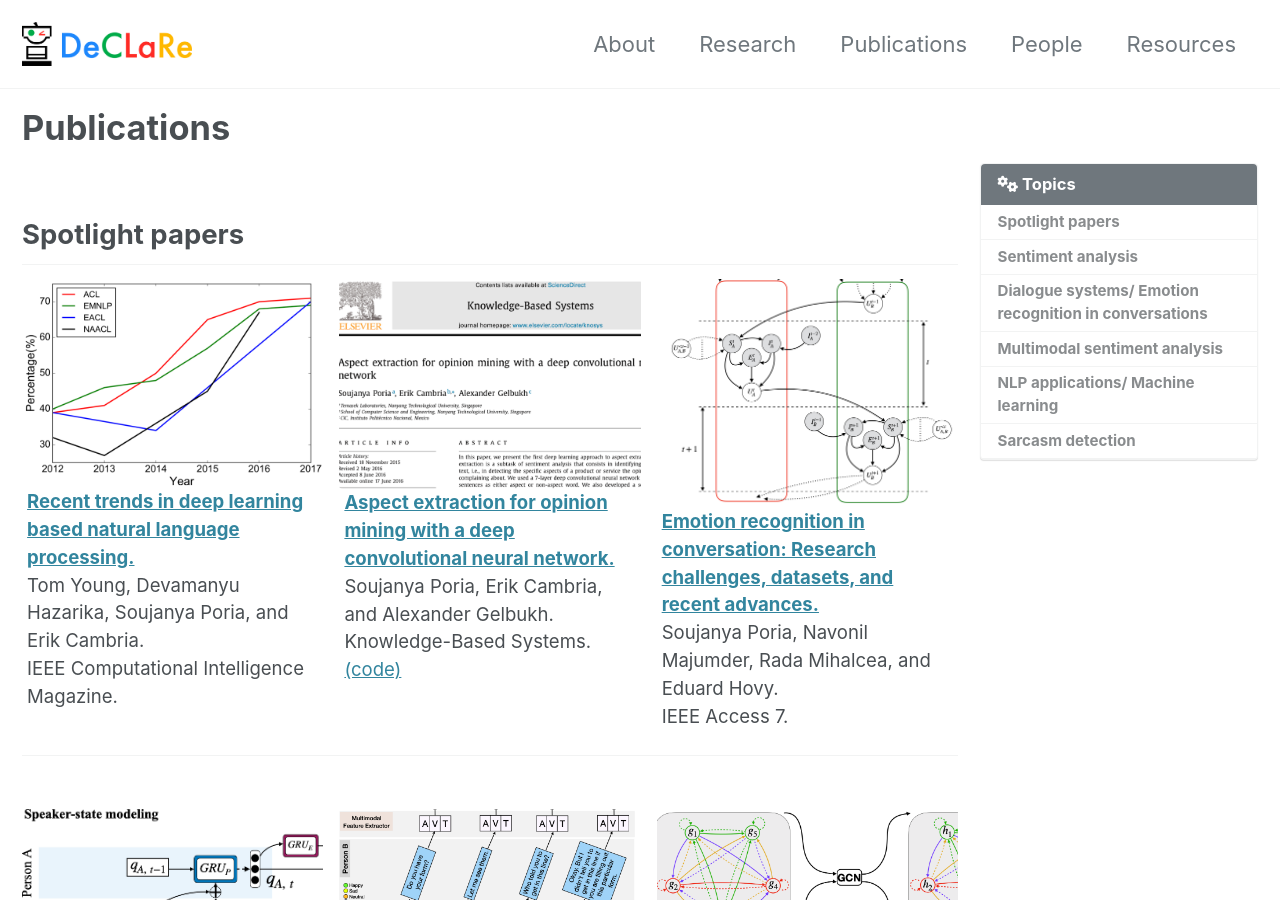
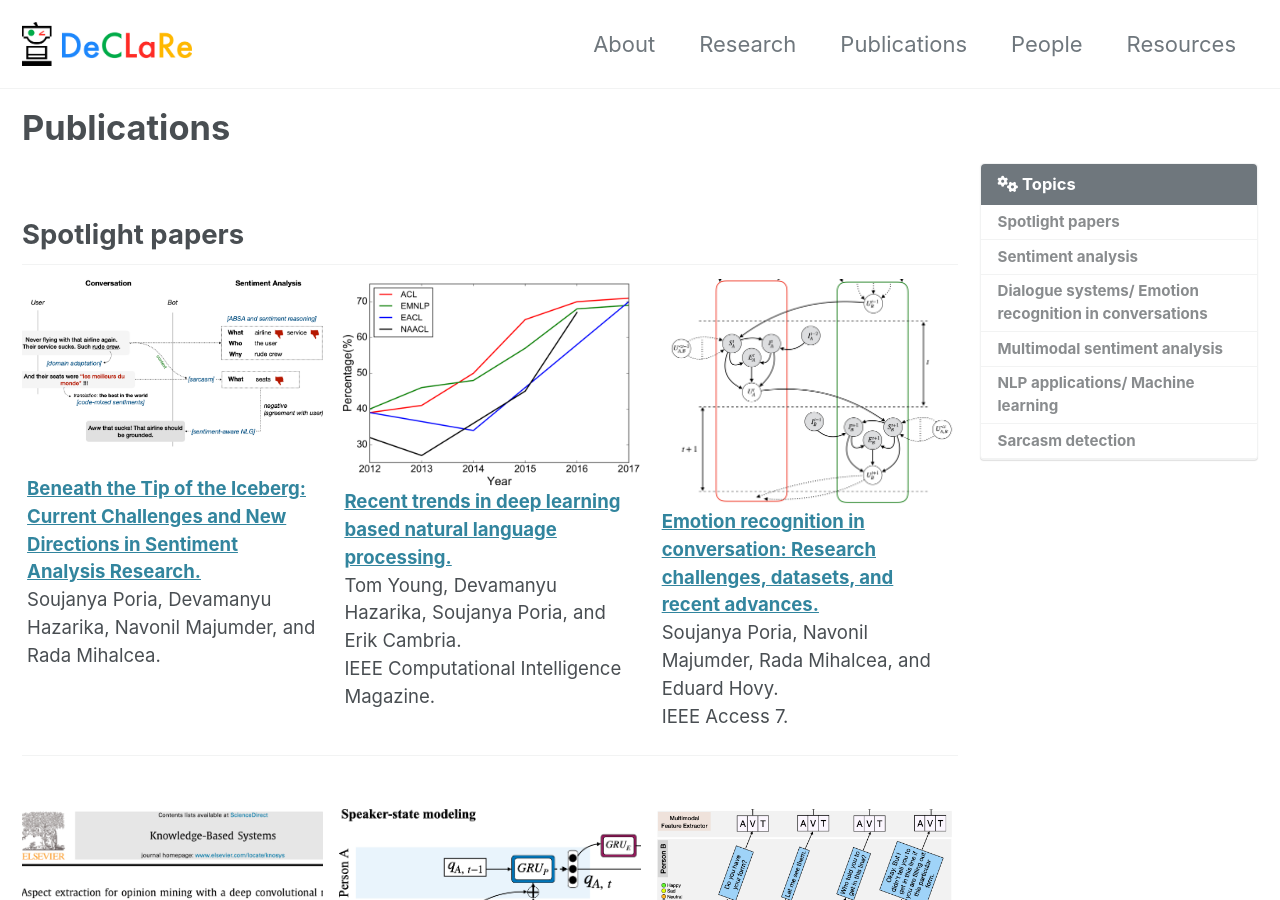
Before and after one commit to declare-lab/declare-lab.github.io, a Jekyll site: the page built from _pages/publications.md, in a window 1280 px wide and 900 px high. Built offline with Jekyll 4.4.1, drawn with Linux system fonts in a browser that asks for light colours; cached includes are drawn as plain includes; nearby versions of some CDN libraries; some of the changed text lies outside the part shown.

Commit message:
Add SA paper to publications

```diff
--- a/_pages/publications.md
+++ b/_pages/publications.md
@@ -11,20 +11,22 @@ toc_sticky: true
 articlecolour: "#00001a"
 
 spotlight1:
+  - image_path: /assets/images/papers/sentiment_analysis_new_directions.png
+    excerpt: " <br> **[Beneath the Tip of the Iceberg: Current Challenges and New Directions in Sentiment Analysis Research.](/assets/pdfs/Sentiment_Analysis_New_Directions.pdf)** <br> Soujanya Poria, Devamanyu Hazarika, Navonil Majumder, and Rada Mihalcea."
   - image_path: /assets/images/papers/recent_trends_in_nlp.png
     excerpt: "**[Recent trends in deep learning based natural language processing.](https://ieeexplore.ieee.org/abstract/document/8416973)** <br> Tom Young, Devamanyu Hazarika, Soujanya Poria, and Erik Cambria.   <br> IEEE Computational Intelligence Magazine."
-  - image_path: /assets/images/papers/aspect_extraction.png
-    excerpt: "**[Aspect extraction for opinion mining with a deep convolutional neural network.](https://www.sciencedirect.com/science/article/abs/pii/S0950705116301721)** <br> Soujanya Poria, Erik Cambria, and Alexander Gelbukh.   <br> Knowledge-Based Systems. [(code)](https://github.com/soujanyaporia/aspect-extraction)"
   - image_path: /assets/images/papers/erc.png
     excerpt: "**[Emotion recognition in conversation: Research challenges, datasets, and recent advances.](https://ieeexplore.ieee.org/abstract/document/8764449/)** <br> Soujanya Poria, Navonil Majumder, Rada Mihalcea, and Eduard Hovy.   <br> IEEE Access 7."
 spotlight2:
+  - image_path: /assets/images/papers/aspect_extraction.png
+    excerpt: "**[Aspect extraction for opinion mining with a deep convolutional neural network.](https://www.sciencedirect.com/science/article/abs/pii/S0950705116301721)** <br> Soujanya Poria, Erik Cambria, and Alexander Gelbukh.   <br> Knowledge-Based Systems. [(code)](https://github.com/soujanyaporia/aspect-extraction)"
   - image_path: /assets/images/papers/dialogueRNN.png
     excerpt: "**[Dialoguernn: An attentive rnn for emotion detection in conversations.](https://arxiv.org/pdf/1811.00405.pdf)** <br> Navonil Majumder, Soujanya Poria, Devamanyu Hazarika, Rada Mihalcea, Alexander Gelbukh, and Erik Cambria.   <br> AAAI 2019.  [(code)](https://github.com/SenticNet/conv-emotion/)"
   - image_path: /assets/images/papers/cmn.png
     excerpt: "**[Conversational memory network for emotion recognition in dyadic dialogue videos.](http://www.aclweb.org/anthology/N18-1193)** <br> Devamanyu Hazarika, Soujanya Poria, Amir Zadeh, Erik Cambria, Louis-Philippe Morency, and Roger Zimmermann.  <br> NAACL 2018.  [(code)](https://github.com/SenticNet/conv-emotion/)"
+spotlight3:
   - image_path: /assets/images/papers/dialogueGCN.png
     excerpt: "**[Dialoguegcn: A graph convolutional neural network for emotion recognition in conversation.](https://www.aclweb.org/anthology/D19-1015.pdf)** <br> Deepanway Ghosal, Navonil Majumder, Soujanya Poria, Niyati Chhaya, and Alexander Gelbukh.  <br> NAACL 2018.  [(code)](https://github.com/SenticNet/conv-emotion/)"
-spotlight3:
   - image_path: /assets/images/papers/meld.png
     excerpt: "**[MELD: A multimodal multi-party dataset for emotion recognition in conversations.](https://www.aclweb.org/anthology/P19-1050.pdf)** <br> Soujanya Poria, Devamanyu Hazarika, Navonil Majumder, Gautam Naik, Erik Cambria, and Rada Mihalcea.   <br> ACL 2019.  [(code)](https://github.com/SenticNet/MELD)"
 
@@ -40,6 +42,15 @@ spotlight3:
 
 
 ## Sentiment analysis
+
+<div class="notice">
+	<p>
+		<b>Beneath the Tip of the Iceberg: Current Challenges and New Directions in Sentiment Analysis Research</b> <br>
+		Soujanya Poria, Devamanyu Hazarika, Navonil Majumder, and Rada Mihalcea <br>
+		Arxiv
+		<a href="{{ site.url }}{{ site.baseurl }}/assets/pdfs/Sentiment_Analysis_New_Directions.pdf" target="_blank" class="btn btn--info btn--small" role="button">pdf</a>
+	</p>
+</div>
 
 <div class="notice">
 	<p>
```
Also changed, not shown: assets/images/papers/sentiment_analysis_new_directions.png (added).
